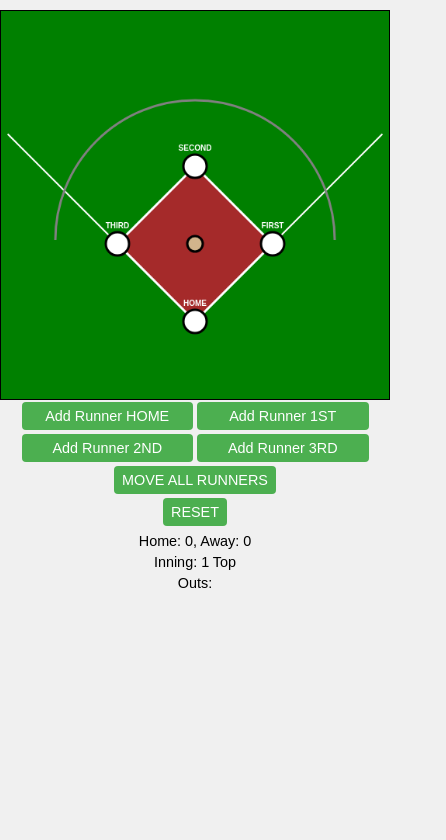
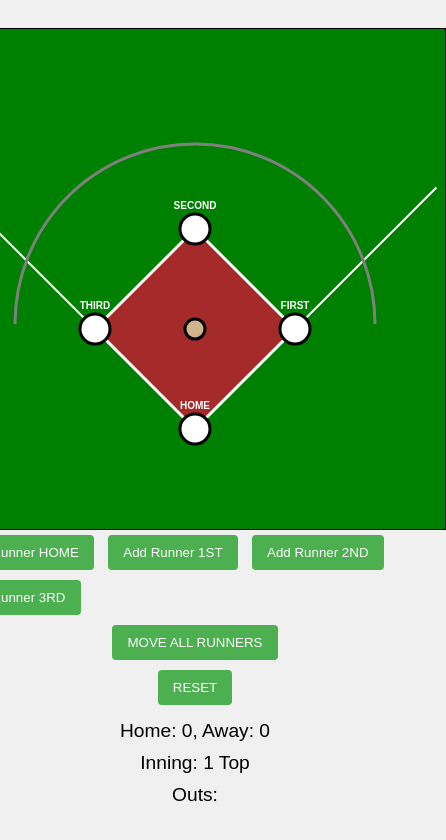
Before and after one commit to biggs1014/base-coach-1.0, a plain HTML site: page index.html in a window 390 px wide. Shown: the whole page, 446 px wide, since content can reach past the window. Drawn offline with Linux system fonts and the light colour scheme.

Commit message:
Update index.html

```diff
--- a/index.html
+++ b/index.html
@@ -11,82 +11,46 @@
             flex-direction: column;
             align-items: center;
             background-color: #f0f0f0;
-            margin: 0; /* remove default margins */
-            padding: 0;
-            min-height: 100vh; /* make sure the body is at least 100% of screen height */
         }
 
         #game-container {
             display: flex;
             flex-direction: column;
             align-items: center;
-            margin-top: 10px; /* Reduced margin */
-            width: 100%; /* take full width available*/
+            margin-top: 20px;
         }
 
         canvas {
             border: 1px solid black;
             background-color: green;
-            max-width: 100%; /* Canvas takes up to parent's width */
-            height: auto; /* maintain aspect ratio */
-            box-sizing: border-box;
-        }
-
-
-         #button-container {
-             display: flex;
-             flex-wrap: wrap; /* Allow buttons to wrap on smaller screens */
-            justify-content: center; /* Center the buttons */
-            width: 100%;
         }
 
         button {
             margin: 5px;
-             padding: 8px 10px;
+            padding: 10px 15px;
             cursor: pointer;
             background-color: #4CAF50;
             color: white;
             border: none;
             border-radius: 4px;
-            flex: 0 0 calc(40% - 10px);
         }
+
         button:hover {
             background-color: #367c39;
         }
 
         #score-display, #inning-display, #out-display {
-            margin-top: 5px; /* Reduced margin */
-             font-size: 1em; /* Slightly reduced font size */
+            margin-top: 10px;
+            font-size: 1.2em;
         }
 
         .out-icon {
             display: inline-block;
-            width: 8px; /* Reduced icon size */
-            height: 8px;
+            width: 10px;
+            height: 10px;
             background-color: red;
             border-radius: 50%;
             margin-right: 2px;
-        }
-
-        /* Media query for small portrait screens */
-        @media (max-width: 600px) { /* Adjust the max-width value to your needs */
-            #game-container {
-                margin-top: 10px; /* Reduced margin */
-            }
-             #button-container {
-                 flex-direction: row;
-            }
-
-            button {
-                margin: 2px; /* Reduce button margin */
-                 padding: 6px 8px;
-                 font-size: 0.9em; /* Further reduced font size on small screens */
-                 flex: 0 0 calc(45% - 4px);
-            }
-              #score-display, #inning-display, #out-display {
-                font-size: 0.9em;
-             }
-
         }
     </style>
 </head>
@@ -271,7 +235,6 @@
                 }
             }
 
-
           // Move all runners and handle base transitions
            move_all_runners() {
                 if (!this.runners.length) {
@@ -351,6 +314,7 @@
                         runner.target = this.get_next_base(runner.base);
                         runner.current_fraction = 0;
                    }
+
                     // Reset the colors for bases that are no longer flashing or where a runner was tagged out
                     for (const base_name in logic.base_states) {
                         if(this.base_states[base_name] === this.FLASHING && !transitions.some(trans => trans.runner.target === base_name && !trans.runner.isOut))
@@ -364,7 +328,6 @@
                            this.set_base_default(base_name);
                         }
                     }
-
                 }).bind(this)(this, transitions);
             }
         }
@@ -401,7 +364,6 @@
                animation_gen = anim_steps;
            }
         }
-
 
         // Add a runner to a specific base
         function addRunner(base_name) {
@@ -471,6 +433,7 @@
           }
         }
 
+
         // Update the GUI continuously
         function update_gui() {
             // Update flashing bases
@@ -505,7 +468,6 @@
             // Request the next frame
             requestAnimationFrame(update_gui);
         }
-
 
        // Draw the Baseball Field
         function draw_field() {
```
Lines whose indentation alone changed are shown as unchanged.
